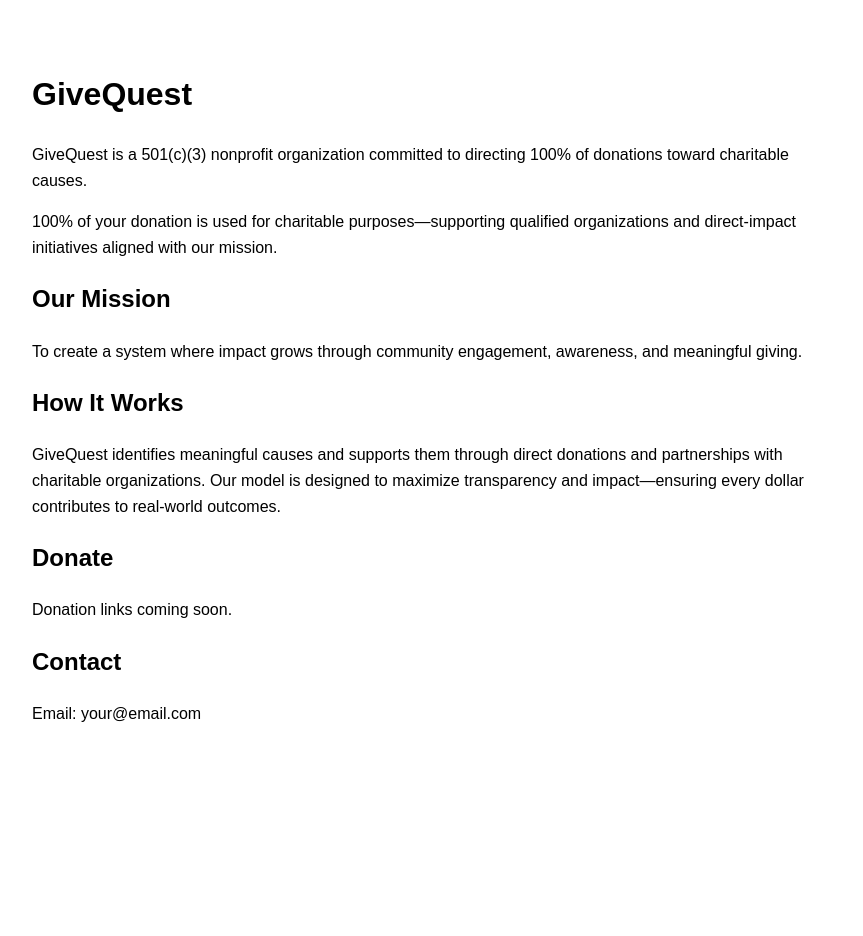
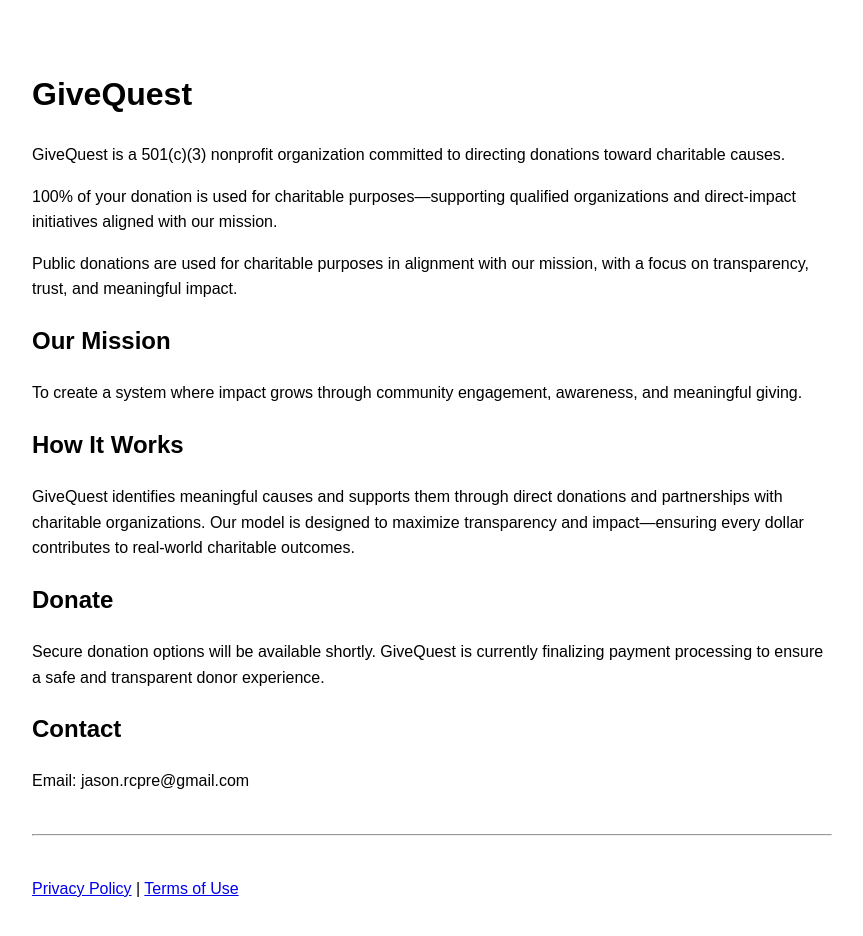
Before and after one commit to jkmoss2/Givequest-site, a Next.js app: page / in a window 1280 px wide. Shown: the top 936 px of the page, without its empty margins (208-1071 px from the left). Before the commit the page ends 800 px from the top, so only its background shows below. Built offline with nearby package versions, Linux system fonts and the light colour scheme.

Commit message:
Update index.js

```diff
--- a/pages/index.js
+++ b/pages/index.js
@@ -1,15 +1,18 @@
 export default function Home() {
   return (
     <main style={{ fontFamily: 'Arial', padding: '40px', maxWidth: '800px', margin: 'auto', lineHeight: '1.6' }}>
-
       <h1>GiveQuest</h1>
 
       <p>
-        GiveQuest is a 501(c)(3) nonprofit organization committed to directing 100% of donations toward charitable causes.
+        GiveQuest is a 501(c)(3) nonprofit organization committed to directing donations toward charitable causes.
       </p>
 
       <p>
         100% of your donation is used for charitable purposes—supporting qualified organizations and direct-impact initiatives aligned with our mission.
+      </p>
+
+      <p>
+        Public donations are used for charitable purposes in alignment with our mission, with a focus on transparency, trust, and meaningful impact.
       </p>
 
       <h2>Our Mission</h2>
@@ -19,18 +22,22 @@ export default function Home() {
 
       <h2>How It Works</h2>
       <p>
-        GiveQuest identifies meaningful causes and supports them through direct donations and partnerships with charitable organizations.
-        Our model is designed to maximize transparency and impact—ensuring every dollar contributes to real-world outcomes.
+        GiveQuest identifies meaningful causes and supports them through direct donations and partnerships with charitable organizations. Our model is designed to maximize transparency and impact—ensuring every dollar contributes to real-world charitable outcomes.
       </p>
 
       <h2>Donate</h2>
       <p>
-        Donation links coming soon.
+        Secure donation options will be available shortly. GiveQuest is currently finalizing payment processing to ensure a safe and transparent donor experience.
       </p>
 
       <h2>Contact</h2>
-      <p>Email: your@email.com</p>
+      <p>Email: jason.rcpre@gmail.com</p>
 
+      <hr style={{ margin: '40px 0' }} />
+
+      <p>
+        <a href="/privacy">Privacy Policy</a> | <a href="/terms">Terms of Use</a>
+      </p>
     </main>
   );
 }
```
